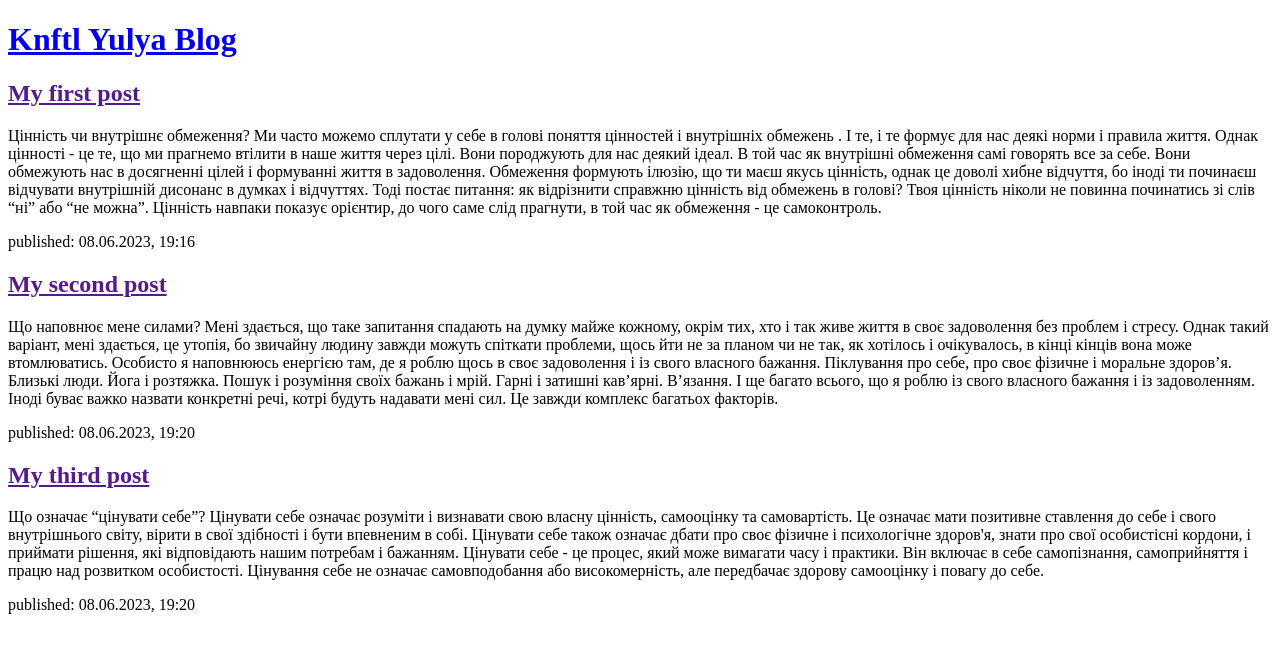
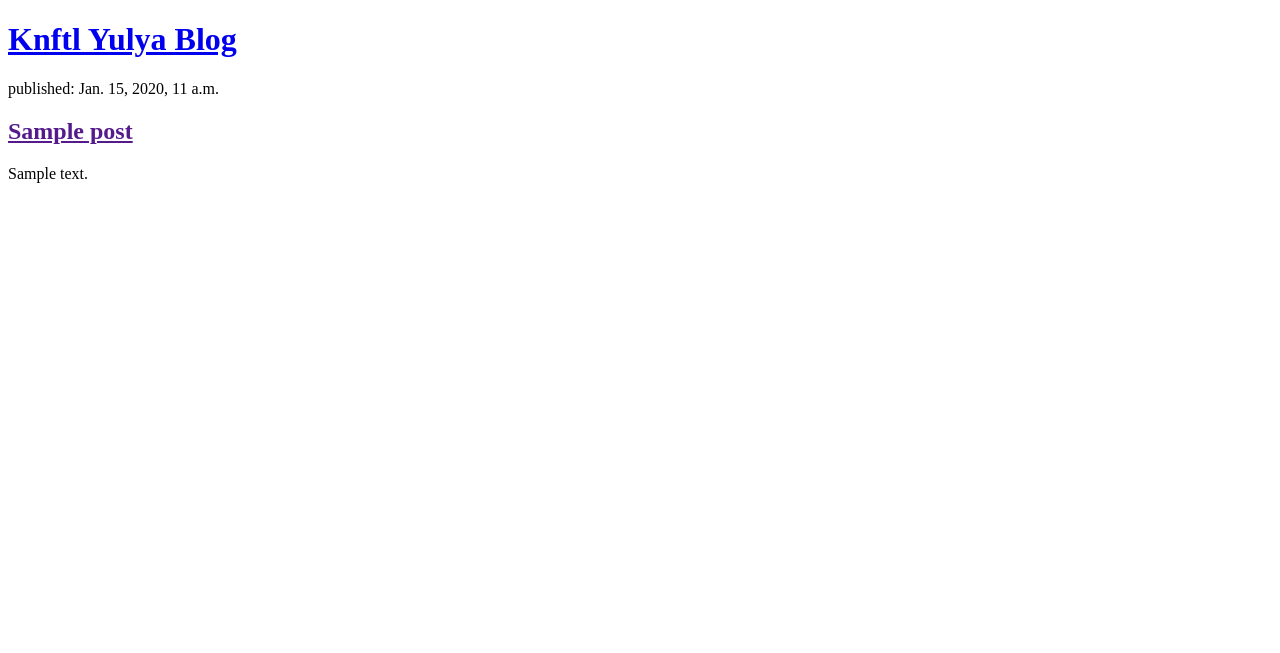
Before and after one commit to knftlyulya/my-first-blog, a Django app: page / in a window 1280 px wide. Shown: the top 653 px of the page. Run offline with Django 3.2, Linux system fonts and the light colour scheme; tables that the repository leaves empty hold one stand-in row (values such as "Sample post").

Commit message:
Modify templates to display posts from database.

```diff
--- a/blog/templates/blog/post_list.html
+++ b/blog/templates/blog/post_list.html
@@ -3,39 +3,19 @@
     <head>
         <title>knftl's blog</title>
     </head>
+
     <body>
-        <header>
+    <header>
             <h1><a href="/">Knftl Yulya Blog</a></h1>
-        </header>
+    </header>
 
+    {% for post in posts %}
         <article>
-            <h2><a href="">My first post</a></h2>
-            <p>
-                Цінність чи внутрішнє обмеження?
-                Ми часто можемо сплутати у себе в голові поняття цінностей і внутрішніх обмежень . І те, і те формує для нас деякі норми і правила життя. Однак цінності - це те, що ми прагнемо втілити в наше життя через цілі. Вони породжують для нас деякий ідеал. В той час як внутрішні обмеження самі говорять все за себе. Вони обмежують нас в досягненні цілей і формуванні життя в задоволення. Обмеження формують ілюзію, що ти маєш якусь цінність, однак це доволі хибне відчуття, бо іноді ти починаєш відчувати внутрішній дисонанс в думках і відчуттях.
-                Тоді постає питання: як відрізнити справжню цінність від обмежень в голові? Твоя цінність ніколи не повинна починатись зі слів “ні” або “не можна”. Цінність навпаки показує орієнтир, до чого саме слід прагнути, в той час як обмеження - це самоконтроль.
-            </p>
-            <time>published: 08.06.2023, 19:16</time>
+            <time>published: {{ post.published_date }}</time>
+            <h2><a href="">{{ post.title }}</a></h2>
+            <p>{{ post.text|linebreaksbr }}</p>
         </article>
-
-        <article>
-            <h2><a href="">My second post</a></h2>
-            <p>
-                Що наповнює мене силами?
-                Мені здається, що таке запитання спадають на думку майже кожному, окрім тих, хто і так живе життя в своє задоволення без проблем і стресу. Однак такий варіант, мені здається, це утопія, бо звичайну людину завжди можуть спіткати проблеми, щось йти не за планом чи не так, як хотілось і очікувалось, в кінці кінців вона може втомлюватись. Особисто я наповнююсь енергією там, де я роблю щось в своє задоволення і із свого власного бажання.
-                Піклування про себе, про своє фізичне і моральне здоровʼя. Близькі люди. Йога і розтяжка. Пошук і розуміння своїх бажань і мрій. Гарні і затишні кавʼярні. В’язання. І ще багато всього, що я роблю із свого власного бажання і із задоволенням. Іноді буває важко назвати конкретні речі, котрі будуть надавати мені сил. Це завжди комплекс багатьох факторів.
-            </p>
-            <time>published: 08.06.2023, 19:20</time>
-        </article>
-
-        <article>
-            <h2><a href="">My third post</a></h2>
-            <p>
-                Що означає “цінувати себе”?
-                Цінувати себе означає розуміти і визнавати свою власну цінність, самооцінку та самовартість. Це означає мати позитивне ставлення до себе і свого внутрішнього світу, вірити в свої здібності і бути впевненим в собі. Цінувати себе також означає дбати про своє фізичне і психологічне здоров'я, знати про свої особистісні кордони, і приймати рішення, які відповідають нашим потребам і бажанням. Цінувати себе - це процес, який може вимагати часу і практики. Він включає в себе самопізнання, самоприйняття і працю над розвитком особистості. Цінування себе не означає самовподобання або високомерність, але передбачає здорову самооцінку і повагу до себе.
-            </p>
-            <time>published: 08.06.2023, 19:20</time>
-        </article>
+    {% endfor %}
 
     </body>
 </html>
--- a/blog/views.py
+++ b/blog/views.py
@@ -1,5 +1,8 @@
 from django.shortcuts import render
+from django.utils import timezone
+from .models import Post
 
 # Create your views here.
 def post_list(request):
-    return render(request, 'blog/post_list.html', {})
+    posts = Post.objects.filter(published_date__lte=timezone.now()).order_by('published_date')
+    return render(request, 'blog/post_list.html', {'posts' : posts})
```
